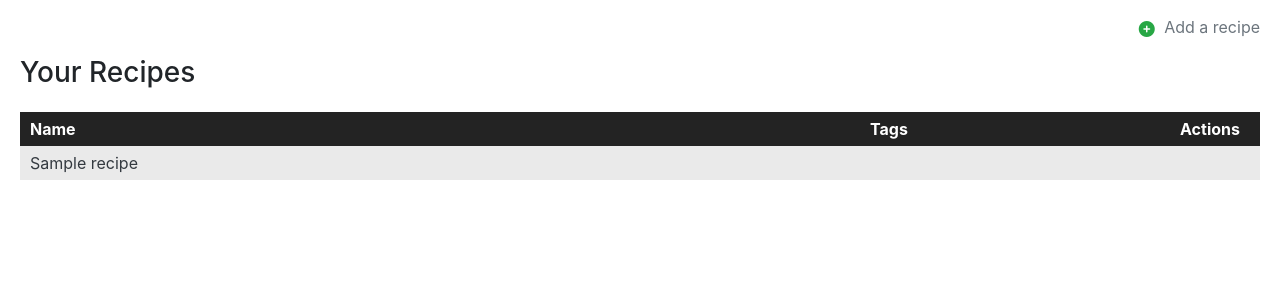
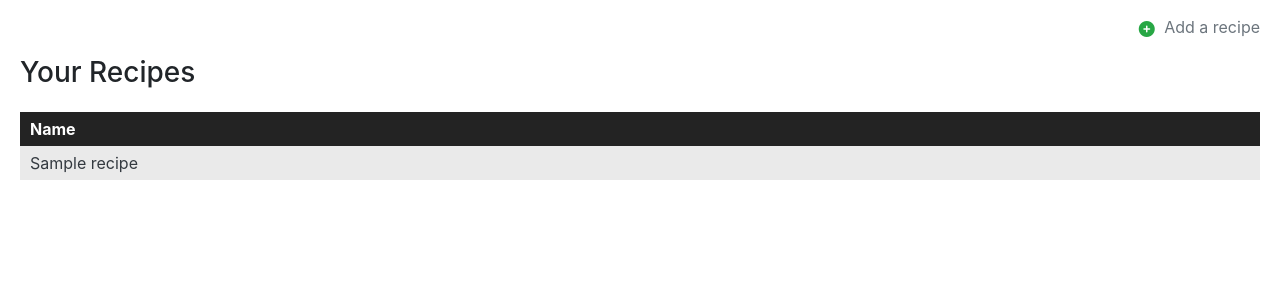
Before and after one commit to khaettig/meals, a Django app: page /recipes/ in a window 1280 px wide. Shown: the part 56-356 px from the top of the page. Run offline with Django 4.2, Linux system fonts and the light colour scheme; a user stored in the database is signed in; tables that the repository leaves empty hold one stand-in row (values such as "Sample post"); some libraries are stand-ins or nearby versions.

Commit message:
Add viewport meta tag, comment out unused recipe fields

```diff
--- a/core/templates/core/root.html
+++ b/core/templates/core/root.html
@@ -5,6 +5,7 @@
 
 <head>
   <meta charset="utf-8">
+  <meta name="viewport" content="width=device-width, initial-scale=1">
 
   <link rel="stylesheet" href="https://stackpath.bootstrapcdn.com/bootstrap/4.3.1/css/bootstrap.min.css" integrity="sha384-ggOyR0iXCbMQv3Xipma34MD+dH/1fQ784/j6cY/iJTQUOhcWr7x9JvoRxT2MZw1T" crossorigin="anonymous">
   <link href={% static "core/css/root.css" %} rel="stylesheet" />
--- a/recipes/templates/recipes/recipes.html
+++ b/recipes/templates/recipes/recipes.html
@@ -18,17 +18,17 @@
   <table class="listing-table">
     <tr>
       <th>Name</th>
-      <th style="width: 300px;">Tags</th>
-      <th class="text-center" style="width: 100px;">Actions</th>
+      <!-- <th style="width: 300px;">Tags</th> -->
+      <!-- <th class="text-center" style="width: 100px;">Actions</th> -->
     </tr>
     {% for recipe in recipes %}
     <tr>
       <td><a class="text-dark" href="{{ recipe.url }}" target="_blank" rel="noopener noreferrer">{{ recipe.name }}</a></td>
-      <td></td>
-      <td class="text-center">
+      <!-- <td></td> -->
+      <!-- <td class="text-center"> -->
         <!-- <i class="fa-solid fa-wrench icon"></i> -->
         <!-- <i class="fa-solid fa-trash-can icon"></i> -->
-      </td>
+      <!-- </td> -->
     </tr>
     {% endfor %}
   </table>
```
